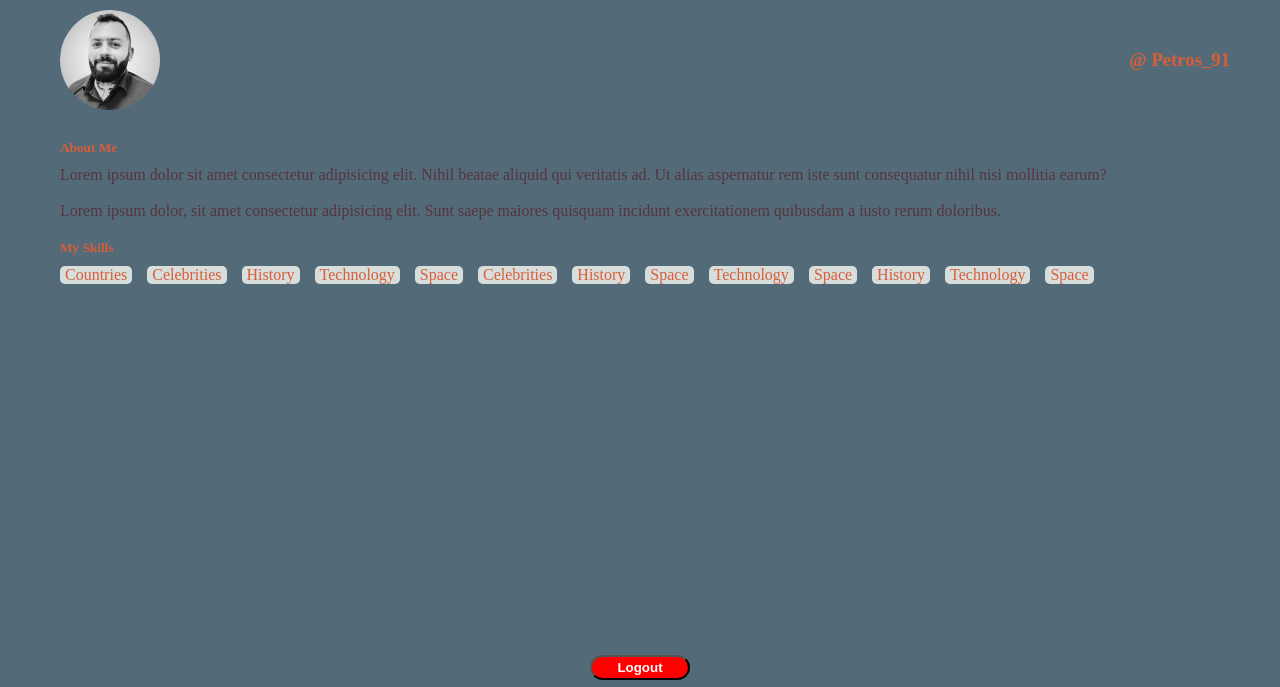
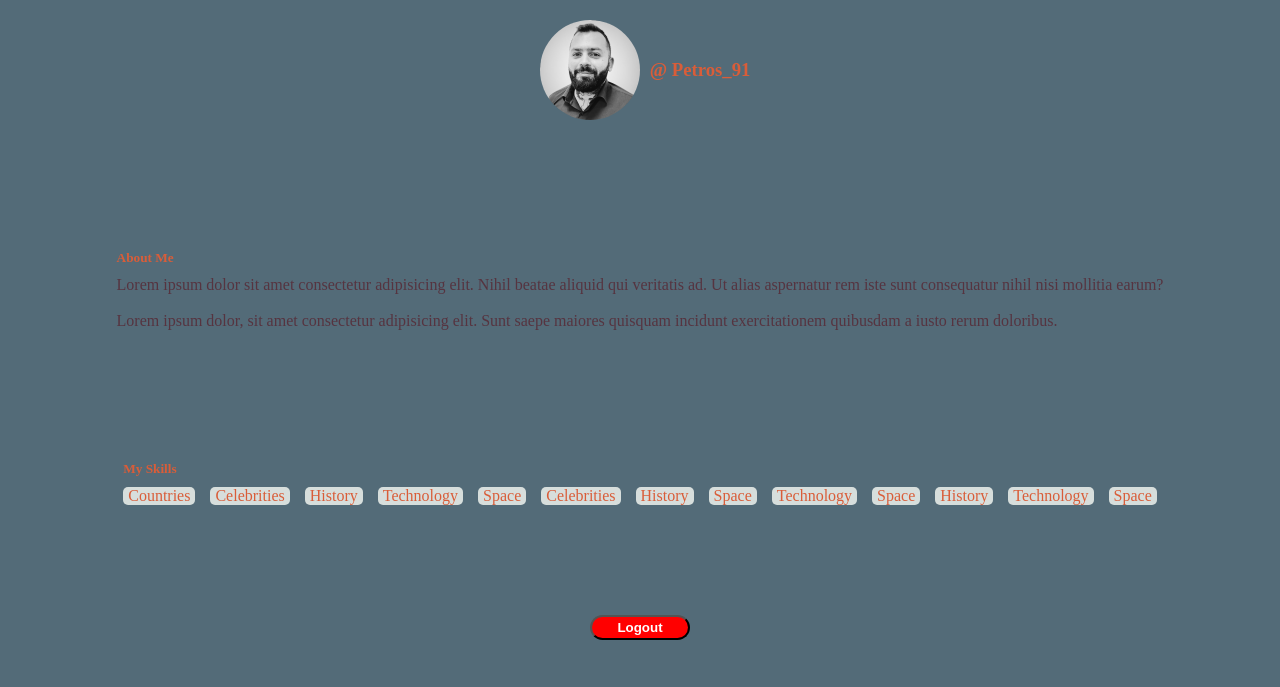
Before and after one commit to tsimvris/DoYouKnow, a plain HTML site: page Pages/profile.html in a window 1280 px wide. Shown: the part 60-747 px from the top of the page. Drawn offline with Linux system fonts and the light colour scheme.

Commit message:
fixed typo

```diff
--- a/CSS-Components/profile.css
+++ b/CSS-Components/profile.css
@@ -1,3 +1,10 @@
+.profile-container {
+  display: flex;
+  height: 80vh;
+  flex-direction: column;
+  justify-content: space-between;
+  align-items: center;
+}
 .profile-info {
   display: flex;
   justify-content: space-between;
@@ -52,10 +59,4 @@
   border-radius: 15px;
   width: 100px;
   height: 25px;
-  position: absolute;
-  bottom: 60px;
 }
-.button-container {
-  display: flex;
-  justify-content: center;
-}
--- a/Pages/profile.html
+++ b/Pages/profile.html
@@ -17,6 +17,7 @@
         <h1>Profile</h1>
     </header>
     <main>
+        <div class="profile-container">
             <div class="profile-info">
                 <img class="profile-pic" src="../assets/me.jpeg" alt="Profile Picture">
                 <h3 class="username">Petros_91</h3>
@@ -24,7 +25,8 @@
             <div class="aboutMe">
                 <h5>About Me</h5>
 
-            <p>Lorem ipsum dolor sit amet consectetur adipisicing elit. Nihil beatae aliquid qui veritatis ad. Ut alias
+                <p>Lorem ipsum dolor sit amet consectetur adipisicing elit. Nihil beatae aliquid qui veritatis ad. Ut
+                    alias
                     aspernatur rem iste sunt consequatur nihil nisi mollitia earum?</p><br>
                 <p>Lorem ipsum dolor, sit amet consectetur adipisicing elit. Sunt saepe maiores quisquam incidunt
                     exercitationem quibusdam a iusto rerum doloribus.</p>
@@ -48,7 +50,9 @@
                     <li>Space</li>
                 </ul>
             </div>
-        <div class="button-container"> <button class="logout" type="submit">Logout</button></div>
+            <button class="logout" type="submit">Logout</button>
+        </div>
+
 
     </main>
     <footer>
```
Lines whose indentation alone changed are shown as unchanged.
